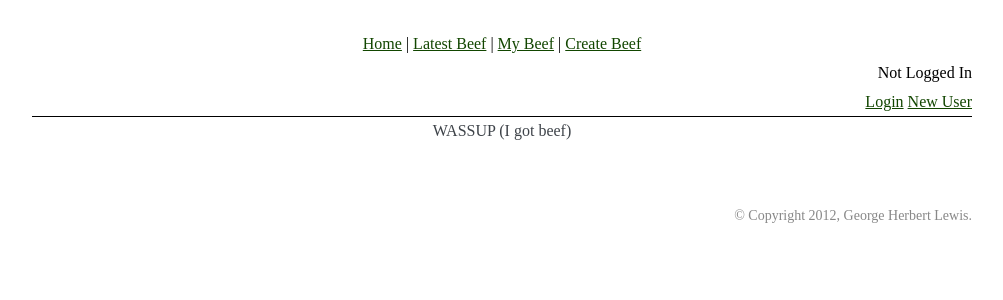
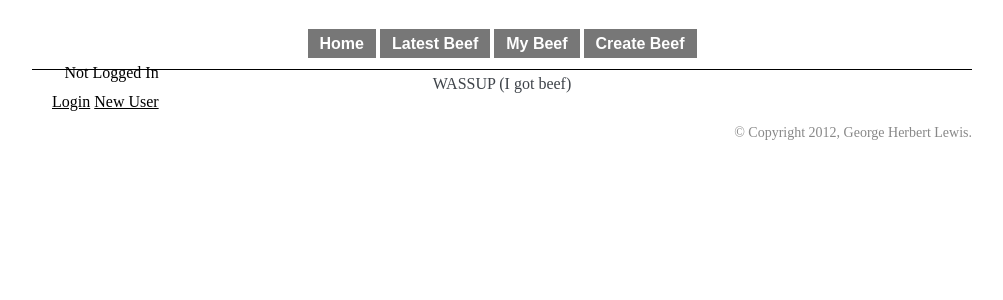
Before and after one commit to ghl3/IveGotBeef, a Flask app: page / in a window 1280 px wide. Shown: the top 300 px of the page, without its empty margins (138-1141 px from the left). Run offline with Flask 2, Linux system fonts and the light colour scheme; some libraries are stand-ins or nearby versions.

Commit message:
Added nicer header, beginning to align

```diff
--- a/static/basic.css
+++ b/static/basic.css
@@ -156,14 +156,6 @@ dt:hover > a.headerlink {
     visibility: visible;
 }
 
-div.body p.caption {
-    text-align: inherit;
-}
-
-div.body td {
-    text-align: left;
-}
-
 .field-list ul {
     padding-left: 1em;
 }
@@ -255,11 +247,6 @@ div.admonition dl {
 p.admonition-title {
     margin: 0px 10px 5px 0px;
     font-weight: bold;
-}
-
-div.body p.centered {
-    text-align: center;
-    margin-top: 25px;
 }
 
 /* -- tables ---------------------------------------------------------------- */
@@ -469,10 +456,6 @@ img.math {
     vertical-align: middle;
 }
 
-div.body div.math p {
-    text-align: center;
-}
-
 span.eqno {
     float: right;
 }
--- a/static/flasky.css
+++ b/static/flasky.css
@@ -9,9 +9,7 @@
  */
 
 
-
-
-@import url("basic.css");
+/*@import url("basic.css");*/
 
 #seriously-kick-ass-mcmc h2 {
     font-size: 20px;
@@ -39,22 +40,90 @@ div.documentwrapper {
     width: 100%;
 }
 
+
+/* Nav bar and User info */
+
+/* Header: Total width - 940px (from document div) */
+/* Navebar: 500px */
+/* Therefore: 220px of padding on each side */
+/* Boy, html and css suck at this :(  */
+
+#header {
+  margin-left: auto;
+  margin-right: auto;
+  text-align: center;
+  margin-top: 20px;
+  border-bottom: 1px solid black;
+  padding-bottom: 10px;
+}
+
+x
+#navebar_padding{
+  width: 220px;
+  float: left;
+}
+
+#navebar_wrapper {
+  /*width: 400px; */
+  /*width: auto;*/
+  width: 500px;
+  margin-left: auto;
+  margin-right: auto;
+}
+
+#navebar {
+  /*width: 500px;*/
+  margin-left: auto;
+  margin-right: auto;
+}
+
+nav a {
+ /* display: block;*/
+  /*background: #F90;*/
+  font-family: Arial, 'Liberation Sans', 'DejaVu Sans', sans-serif;
+  background: #777;
+  color: white;
+  font-weight: bold;
+  padding: 6px 12px 6px 12px;
+  text-decoration: none;
+  text-align: center;
+}
+
+#navebar a:hover {
+    color: black; /*#7FD600;*/
+}
+
+#User {
+  text-align: right;
+  float: left;
+  margin-left: 20px;
+}
+
+/*
+a.headerlink {
+    color: #ddd;
+    padding: 0 4px;
+    text-decoration: none;
+}
+
+a.headerlink:hover {
+    color: #444;
+    background: #eaeaea;
+}
+*/
+
+
+
+/* Body (to be renamed...?): Contains the main central content */
+
 div.bodywrapper {
   /*margin: 0 0 0 220px;*/
 }
 
-div.sphinxsidebar {
-    width: 220px;
-}
-
-hr {
-    border: 1px solid #B1B4B6;
-}
-
 div.body {
-    background-color: #ffffff;
-    color: #3E4349;
-    padding: 0 30px 0 30px;
+  background-color: #ffffff;
+  color: #3E4349;
+  padding: 0 30px 0 30px;
   width: 400px;
   text-align: center;
   margin-left: auto;
@@ -196,12 +282,26 @@ div.sphinxsidebar input {
 
 /* -- body styles ----------------------------------------------------------- */
 
+
+hr {
+    border: 1px solid #B1B4B6;
+}
+
+
+
+img.floatingflask {
+    padding: 0 0 10px 10px;
+    float: right;
+}
+
 a {
-    color: #124600;
+    /*color: #124600;*/
+  color: black;
 }
 
 a:hover {
-    color: #7FD600;
+  color: blue; /*#7FD600;*/
+  text-decoration: underline;
 }
 
 div.body h1,
--- a/templates/header.html
+++ b/templates/header.html
@@ -1,17 +1,20 @@
 
 
-<div id="header" style="margin-left: auto; margin-right: auto; text-align: center; margin-top: 20px; border-bottom: 1px solid black;">
+<div id="header">
 
-  <div id="navebar_wrapper" style="width: 400px; margin-left: auto; margin-right: auto;">
-    <nav id="navebar" width="400px;">
-      <a href="/">Home</a> |
-      <a href="/LatestBeef">Latest Beef</a>  |
-      <a href="/MyBeef">My Beef</a>  |
+  <div id="navebar_padding">
+  </div>
+
+  <div id="navebar_wrapper" >
+    <nav id="navebar" >
+      <a href="/">Home</a>
+      <a href="/LatestBeef">Latest Beef</a>
+      <a href="/MyBeef">My Beef</a>
       <a href="/CreateBeef">Create Beef</a>
     </nav>
   </div>
 
-  <div id="User" style="text-align: right; float: right;">
+  <div id="User">
     <div id="CurrentUser">
       {% if not current_user.is_anonymous() %}
       User Name: {{ current_user.name }} <br>
--- a/templates/main_template.html
+++ b/templates/main_template.html
@@ -62,12 +62,12 @@ BLOCKS:
 
       <!-- Body -->
       <div class="documentwrapper">
-	<div class="bodywrapper">
+	<!--<div class="bodywrapper">-->
 	  <div class="body">
 	    {% block body %}
 	    {% endblock %}
 	  </div>
-	</div>
+	<!--</div>-->
       </div>
 
       <!-- Sidebar -->
```
Also changed, not shown: other parts of static/flasky.css (+30 -16 lines).
